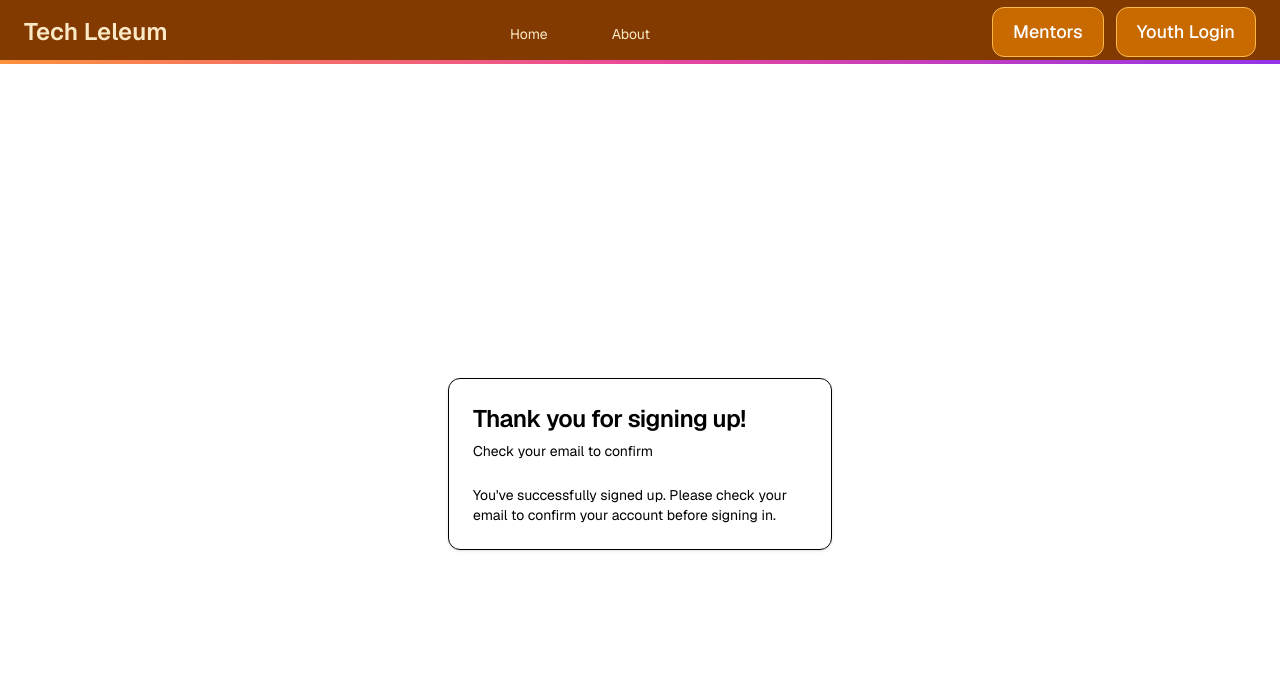
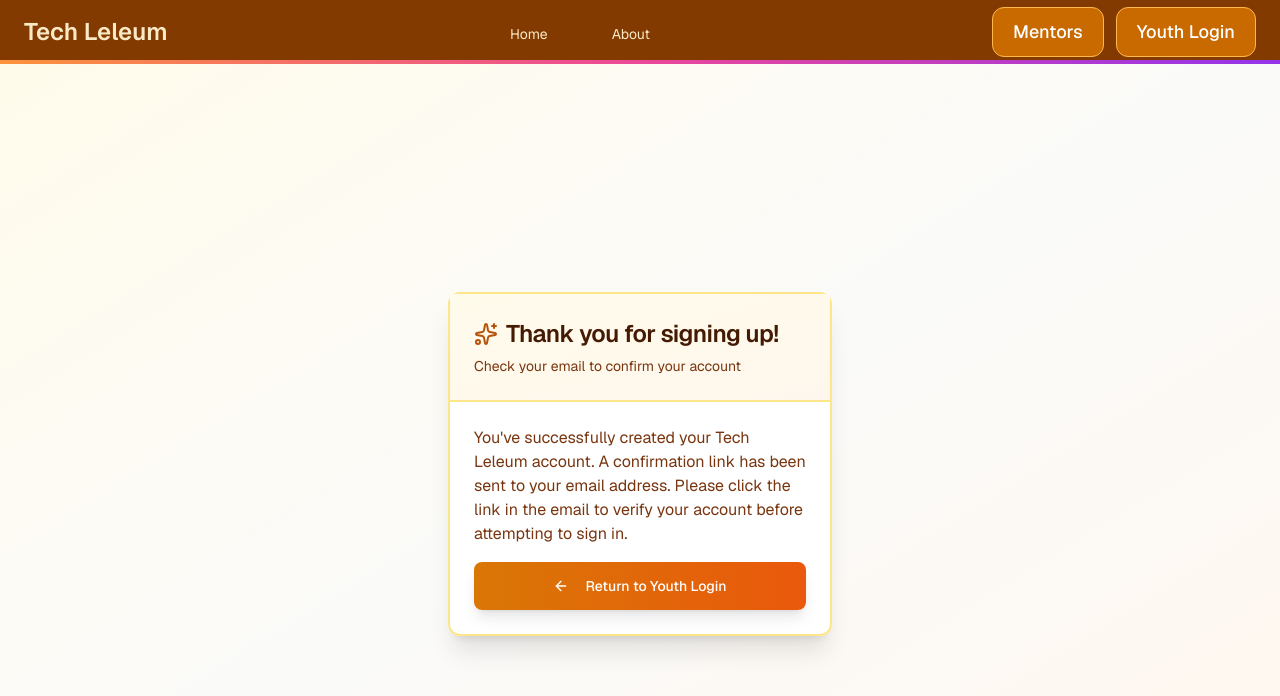
Before and after one commit to OblivionBC/TechLeleum, a Next.js app: page /auth/sign-up-success in a window 1280 px wide. Shown: the top 696 px of the page. Built offline with nearby package versions, Linux system fonts and the light colour scheme; no server answers.

Commit message:
Sign-in sucess page fixed

```diff
--- a/app/auth/sign-up-success/page.tsx
+++ b/app/auth/sign-up-success/page.tsx
@@ -1,3 +1,9 @@
+// auth/sign-up-success/page.tsx (or wherever your success page is located)
+
+"use client";
+
+import { useRouter } from "next/navigation";
+import { Button } from "@/components/ui/button"; // Assuming this path
 import {
   Card,
   CardContent,
@@ -5,24 +11,43 @@
   CardHeader,
   CardTitle,
 } from "@/components/ui/card";
+import { Sparkles, ArrowLeft } from "lucide-react";
 
-export default function Page() {
+export default function SignUpSuccessPage() {
+  const router = useRouter();
+
   return (
-    <div className="flex min-h-svh w-full items-center justify-center p-6 md:p-10">
+    // 1. Consistent Background
+    <div className="min-h-screen flex w-full items-center justify-center p-6 bg-gradient-to-br from-amber-50 via-stone-50 to-orange-50">
       <div className="w-full max-w-sm">
         <div className="flex flex-col gap-6">
-          <Card>
-            <CardHeader>
-              <CardTitle className="text-2xl">
+          <Card className="border-2 border-amber-200 shadow-xl bg-white/95 backdrop-blur">
+
+            <CardHeader className="bg-gradient-to-br from-amber-50 to-orange-50 border-b-2 border-amber-200">
+              <CardTitle className="flex items-center gap-2 text-amber-950 text-2xl">
+                <Sparkles className="w-6 h-6 text-amber-700" />
                 Thank you for signing up!
               </CardTitle>
-              <CardDescription>Check your email to confirm</CardDescription>
+              <CardDescription className="text-amber-900">
+                Check your email to confirm your account
+              </CardDescription>
             </CardHeader>
-            <CardContent>
-              <p className="text-sm text-muted-foreground">
-                You&apos;ve successfully signed up. Please check your email to
-                confirm your account before signing in.
+
+            <CardContent className="pt-6 space-y-4">
+              <p className="text-md text-amber-900">
+                You've successfully created your Tech Leleum account.
+                A confirmation link has been sent to your email address.
+                Please click the link in the email to verify your account before attempting to sign in.
               </p>
+
+
+              <Button
+                onClick={() => router.push('/youth-login')}
+                className="w-full bg-gradient-to-r from-amber-600 to-orange-600 hover:from-amber-700 hover:to-orange-700 text-white shadow-lg py-6 mt-4"
+              >
+                <ArrowLeft className="w-5 h-5 mr-2" />
+                Return to Youth Login
+              </Button>
             </CardContent>
           </Card>
         </div>
--- a/components/app-nav-bar.tsx
+++ b/components/app-nav-bar.tsx
@@ -53,9 +53,14 @@
     router.push("/");
   };
 
+  /**
+   * Retrieves the user's display name from metadata, falls back to email part, or "User".
+   */
   const getUserDisplayName = () => {
     if (!user) return "User";
-    return user.user_metadata?.full_name || user.user_metadata?.name || user.email?.split("@")[0] || "User";
+    // Checks for full_name, name, or the display_name from the public.youth table
+    // (if mapped to user_metadata) or derives from email.
+    return user.user_metadata?.display_name || user.user_metadata?.full_name || user.user_metadata?.name || user.email?.split("@")[0] || "User";
   };
 
   const getInitials = () => {
@@ -159,10 +164,9 @@
               </DropdownMenuTrigger>
               <DropdownMenuContent align="end" className="w-56 bg-white border border-gray-200 shadow-lg">
 
-                {/* USER NAME SECTION - Using explicit text colors to ensure visibility */}
                 <div className="px-3 py-2 space-y-0.5">
                   <p className="text-sm font-semibold text-gray-900">{getUserDisplayName()}</p>
-                  {user.email && (
+                  {(
                     <p className="text-xs text-gray-600 truncate">{user.email}</p>
                   )}
                 </div>
--- a/components/youth-login-form.tsx
+++ b/components/youth-login-form.tsx
@@ -116,7 +116,8 @@
                     onChange={(e) => setEmail(e.target.value)}
                     required
                     disabled={isLoading}
-                    className="border-amber-300 focus:border-amber-500 focus:ring-amber-500"
+                    // ✨ FIX APPLIED: Using text-black and placeholder-gray-500
+                    className="border-amber-300 focus:border-amber-500 focus:ring-amber-500 text-black placeholder-gray-500"
                   />
                 </div>
 
@@ -128,12 +129,13 @@
                   <Input
                     id="password"
                     type="password"
-                    placeholder="••••••••"
+                    placeholder=""
                     value={password}
                     onChange={(e) => setPassword(e.target.value)}
                     required
                     disabled={isLoading}
-                    className="border-amber-300 focus:border-amber-500 focus:ring-amber-500"
+                    // ✨ FIX APPLIED: Using text-black and placeholder-gray-500
+                    className="border-amber-300 focus:border-amber-500 focus:ring-amber-500 text-black placeholder-gray-500"
                   />
                 </div>
 
```
